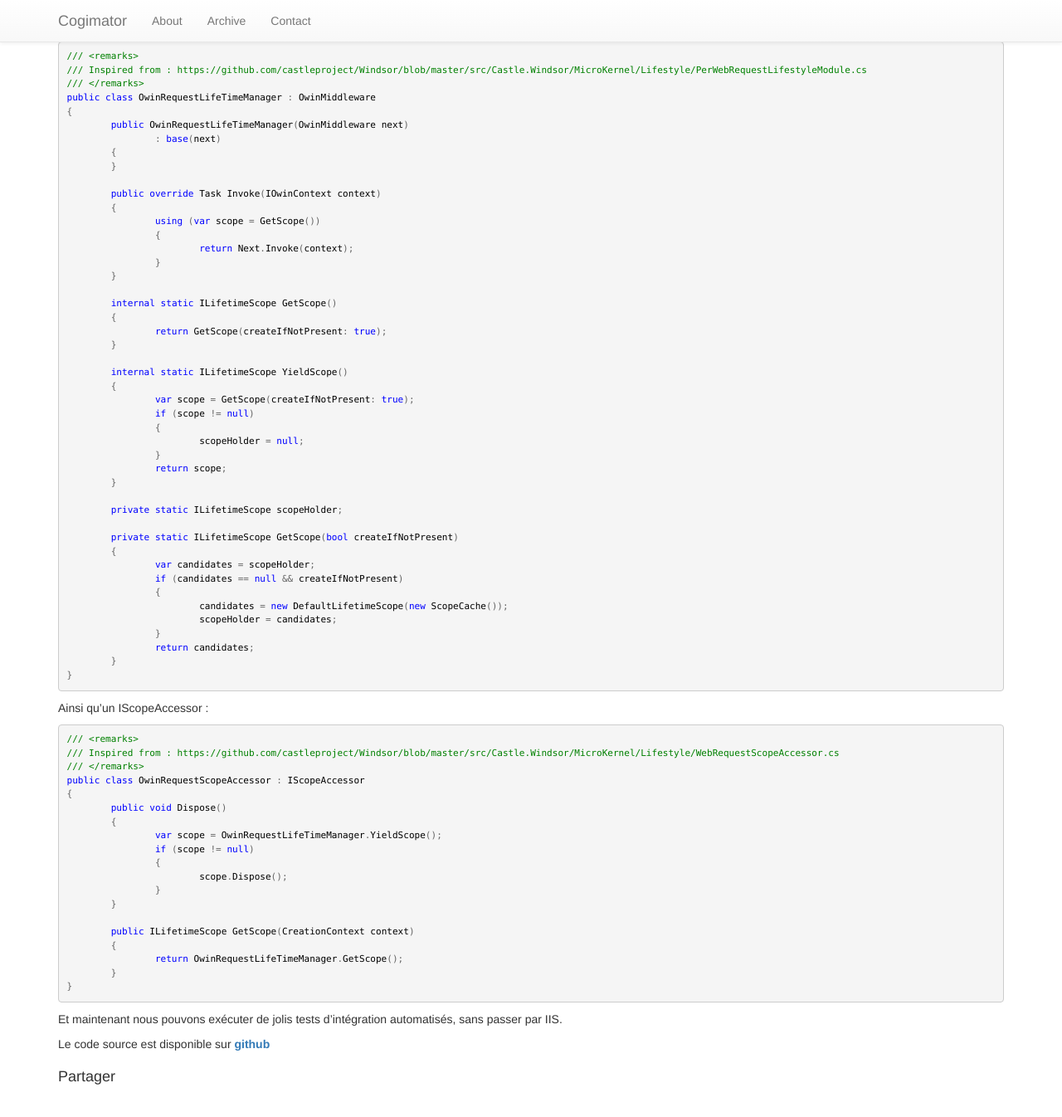
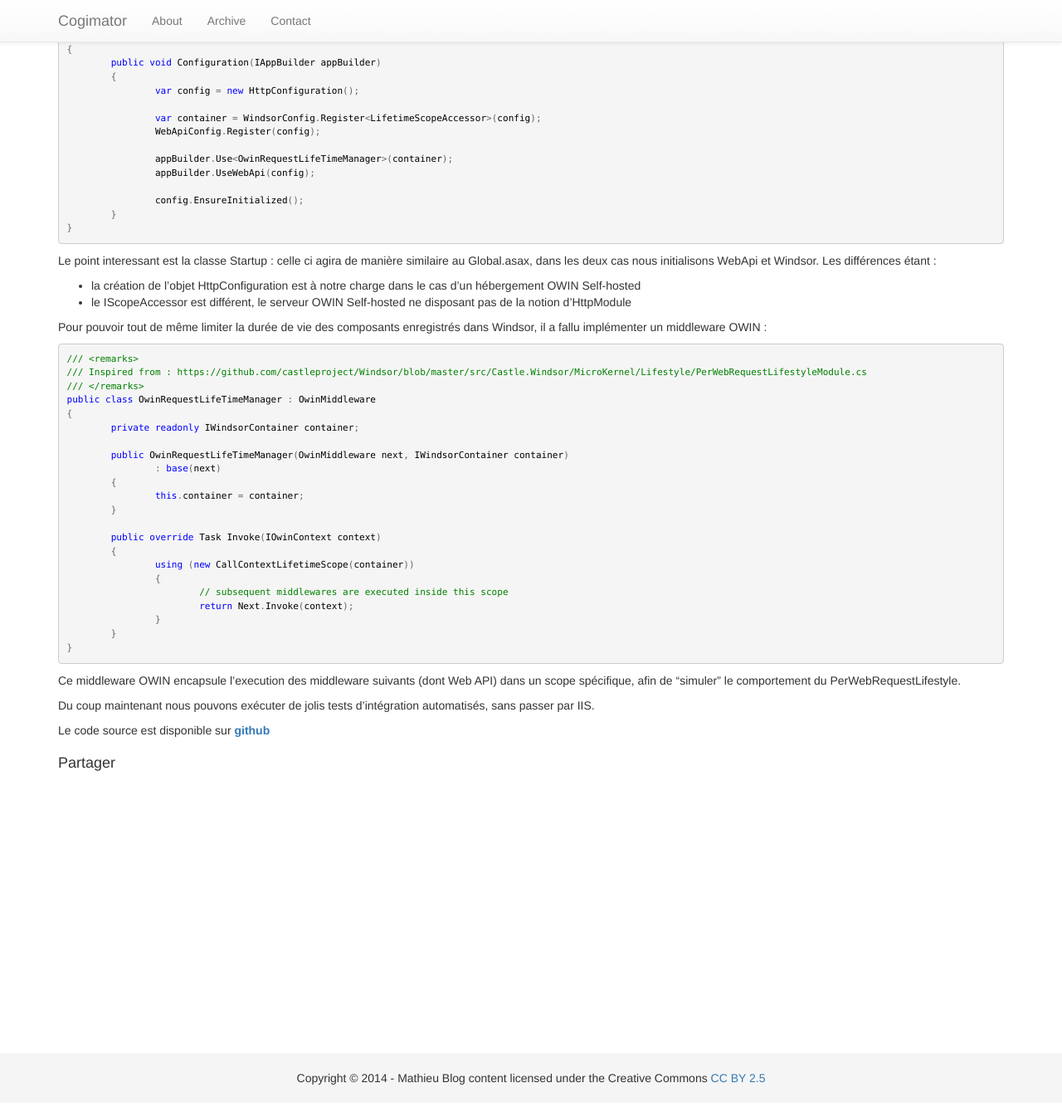
Before and after one commit to mathieubrun/mathieubrun.github.io, a Jekyll site: the page built from _posts/2014-02-03-tests-unitaires-webapi-owin.markdown, in a window 1280 px wide and 1400 px high, scrolled down 2098 px. Shown: the top 1346 px of the window at 83% size. Built offline with Jekyll 4.4.1, drawn with Linux system fonts in a browser that asks for light colours; nearby versions of some CDN libraries; Markdown is read by kramdown in place of the engine named in the settings; comment, search, counter and statistics services are not loaded; some of the changed text lies outside the part shown.

Commit message:
Fixed bad bad code

`````diff
--- a/_posts/2014-02-03-tests-unitaires-webapi-owin.markdown
+++ b/_posts/2014-02-03-tests-unitaires-webapi-owin.markdown
@@ -84,17 +84,39 @@
 [TestClass]
 public class NamesControllerTest : ControllerTestBase
 {
+	protected static readonly string baseAddress = "http://localhost:9000/";
+	protected static IDisposable app;
+
+	/// <summary>
+	/// Start the self hosted server once per assembly
+	/// </summary>
+	/// <param name="context"></param>
+	[AssemblyInitialize]
+	public static void AssemblyInitialize(TestContext context)
+	{
+		app = WebApp.Start<Startup>(baseAddress);
+	}
+
+	/// <summary>
+	/// Do not forget to clean up !
+	/// </summary>
+	[AssemblyCleanup]
+	public static void AssemblyCleanup()
+	{
+		if (app != null)
+		{
+			app.Dispose();
+		}
+	}
+
 	[TestMethod]
 	public void Valid_prefix_must_return_OK()
 	{
-		using (WebApp.Start<Startup>("http://localhost:9000/"))
+		using (var client = new HttpClient())
 		{
-			using (var client = new HttpClient())
-			{
-				var response = client.GetAsync("http://localhost:9000/api/names/A").Result;
+			var response = client.GetAsync("http://localhost:9000/api/names/A").Result;
 
-				Assert.AreEqual(HttpStatusCode.OK, response.StatusCode);
-			}
+			Assert.AreEqual(HttpStatusCode.OK, response.StatusCode);
 		}
 	}
 }
@@ -105,10 +127,10 @@
 	{
 		var config = new HttpConfiguration();
 
-		WindsorConfig.Register<OwinRequestScopeAccessor>(config);
+		var container = WindsorConfig.Register<LifetimeScopeAccessor>(config);
 		WebApiConfig.Register(config);
 
-		appBuilder.Use<WindsorOwinRequestModule>();
+		appBuilder.Use<OwinRequestLifeTimeManager>(container);
 		appBuilder.UseWebApi(config);
 
 		config.EnsureInitialized();
@@ -129,73 +151,27 @@
 /// </remarks>
 public class OwinRequestLifeTimeManager : OwinMiddleware
 {
-	public OwinRequestLifeTimeManager(OwinMiddleware next)
+	private readonly IWindsorContainer container;
+
+	public OwinRequestLifeTimeManager(OwinMiddleware next, IWindsorContainer container)
 		: base(next)
 	{
+		this.container = container;
 	}
 
 	public override Task Invoke(IOwinContext context)
 	{
-		using (var scope = GetScope())
+		using (new CallContextLifetimeScope(container))
 		{
+			// subsequent middlewares are executed inside this scope
 			return Next.Invoke(context);
 		}
-	}
-
-	internal static ILifetimeScope GetScope()
-	{
-		return GetScope(createIfNotPresent: true);
-	}
-
-	internal static ILifetimeScope YieldScope()
-	{
-		var scope = GetScope(createIfNotPresent: true);
-		if (scope != null)
-		{
-			scopeHolder = null;
-		}
-		return scope;
-	}
-
-	private static ILifetimeScope scopeHolder;
-
-	private static ILifetimeScope GetScope(bool createIfNotPresent)
-	{
-		var candidates = scopeHolder;
-		if (candidates == null && createIfNotPresent)
-		{
-			candidates = new DefaultLifetimeScope(new ScopeCache());
-			scopeHolder = candidates;
-		}
-		return candidates;
 	}
 }
 ````
 
-Ainsi qu'un IScopeAccessor :
+Ce middleware OWIN encapsule l'execution des middleware suivants (dont Web API) dans un scope spécifique, afin de "simuler" le comportement du PerWebRequestLifestyle.
 
-```` csharp
-/// <remarks>
-/// Inspired from : https://github.com/castleproject/Windsor/blob/master/src/Castle.Windsor/MicroKernel/Lifestyle/WebRequestScopeAccessor.cs
-/// </remarks>
-public class OwinRequestScopeAccessor : IScopeAccessor
-{
-	public void Dispose()
-	{
-		var scope = OwinRequestLifeTimeManager.YieldScope();
-		if (scope != null)
-		{
-			scope.Dispose();
-		}
-	}
-
-	public ILifetimeScope GetScope(CreationContext context)
-	{
-		return OwinRequestLifeTimeManager.GetScope();
-	}
-}
-````
-
-Et maintenant nous pouvons exécuter de jolis tests d'intégration automatisés, sans passer par IIS.
+Du coup maintenant nous pouvons exécuter de jolis tests d'intégration automatisés, sans passer par IIS.
 
 Le code source est disponible sur [github](https://github.com/mathieubrun/Samples.AngularBootstrapWebApi)
`````
